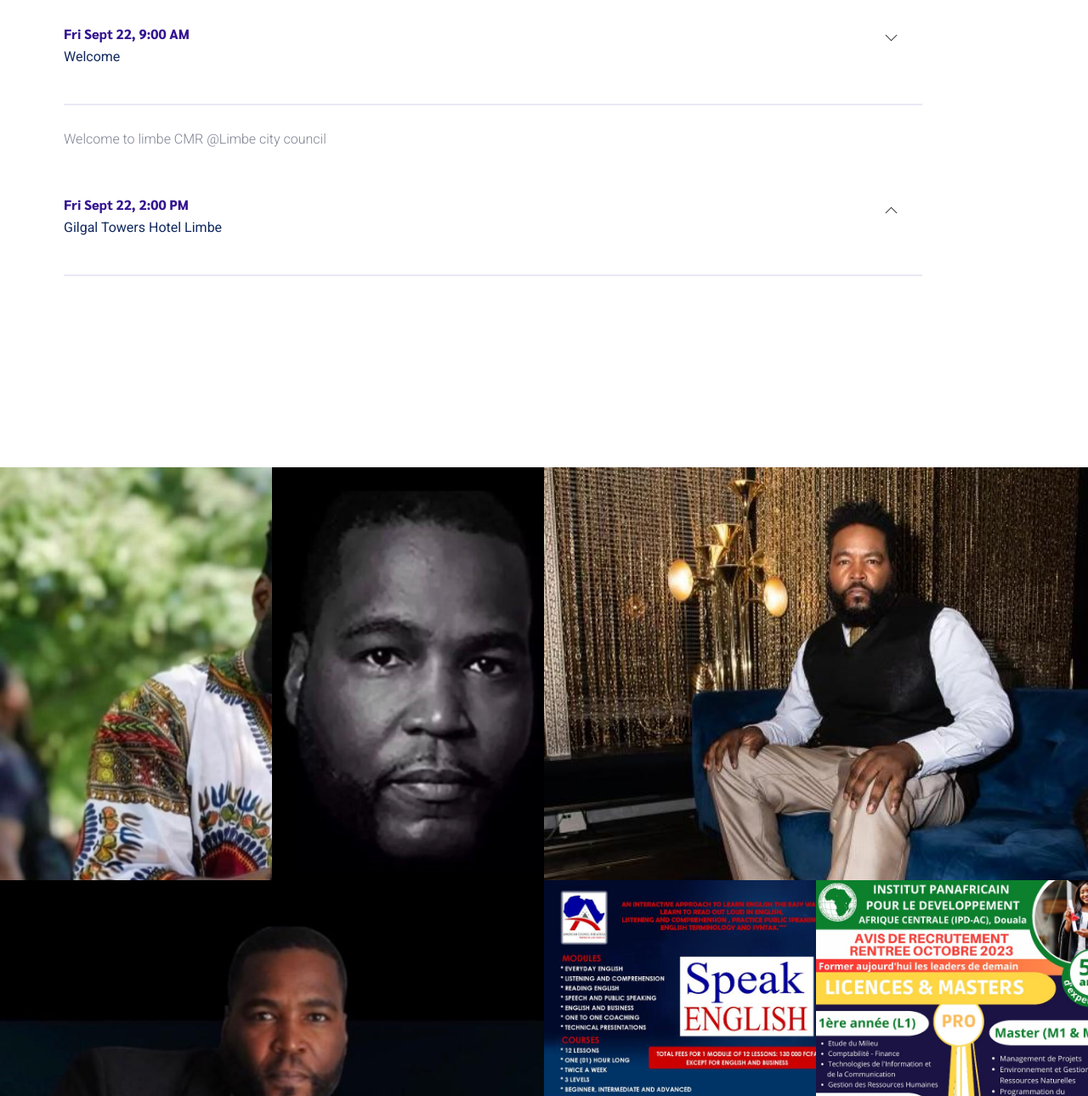
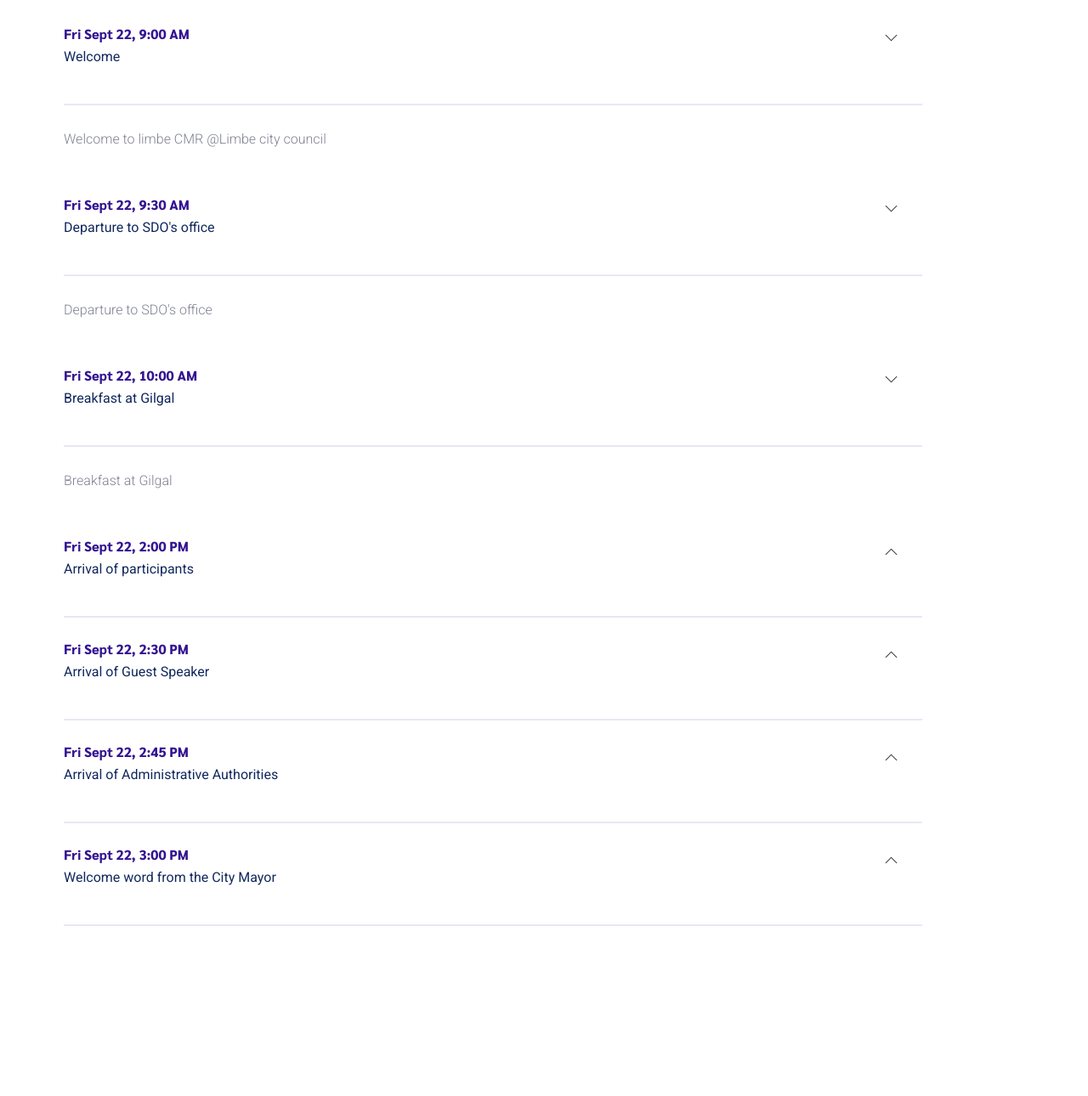
Before and after one commit to Summit-School/gilgaltowers-consference, a plain HTML site: page index.html in a window 1280 px wide. Shown: the part 3367-4657 px from the top of the page at 85% size. Drawn offline with Linux system fonts and the light colour scheme.

Commit message:
updated today's program

```diff
--- a/index.html
+++ b/index.html
@@ -555,31 +555,162 @@
                           </div>
                         </div>
                       </div>
+                      <div class="card">
+                        <div class="card-header" id="headingThree">
+                          <h2 class="mb-0">
+                            <a
+                              href="#"
+                              class="btn-link collapsed"
+                              data-toggle="collapse"
+                              data-target="#collapseThree"
+                              aria-expanded="false"
+                              aria-controls="collapseThree"
+                            >
+                              <span>Fri Sept 22, 9:30 AM</span>
+                              <p>Departure to SDO's office</p>
+                            </a>
+                          </h2>
+                        </div>
+                        <div
+                          id="collapseThree"
+                          class="collapse show"
+                          aria-labelledby="headingThree"
+                          data-parent="#accordionExample"
+                        >
+                          <div class="card-body">Departure to SDO's office</div>
+                        </div>
+                      </div>
+                      <div class="card">
+                        <div class="card-header" id="headingFour">
+                          <h2 class="mb-0">
+                            <a
+                              href="#"
+                              class="btn-link collapsed"
+                              data-toggle="collapse"
+                              data-target="#collapseFour"
+                              aria-expanded="false"
+                              aria-controls="collapseFour"
+                            >
+                              <span>Fri Sept 22, 10:00 AM</span>
+                              <p>Breakfast at Gilgal</p>
+                            </a>
+                          </h2>
+                        </div>
+                        <div
+                          id="collapseFour"
+                          class="collapse show"
+                          aria-labelledby="headingFour"
+                          data-parent="#accordionExample"
+                        >
+                          <div class="card-body">Breakfast at Gilgal</div>
+                        </div>
+                      </div>
                       <!-- single-two -->
                       <div class="card">
-                        <div class="card-header" id="headingOne">
+                        <div class="card-header" id="headingFive">
                           <h2 class="mb-0">
                             <a
                               href="#"
                               class="btn-link"
                               data-toggle="collapse"
-                              data-target="#collapseOne"
+                              data-target="#collapseFive"
                               aria-expanded="true"
-                              aria-controls="collapseOne"
+                              aria-controls="collapseFive"
                             >
                               <span>Fri Sept 22, 2:00 PM</span>
-                              <p>Gilgal Towers Hotel Limbe</p>
+                              <p>Arrival of participants</p>
                             </a>
                           </h2>
                         </div>
                         <div
-                          id="collapseOne"
+                          id="collapseFive"
                           class="collapse"
-                          aria-labelledby="headingOne"
+                          aria-labelledby="headingFive"
+                          data-parent="#accordionExample"
+                        >
+                          <div class="card-body">Arrival of participants</div>
+                        </div>
+                      </div>
+                      <div class="card">
+                        <div class="card-header" id="headingSix">
+                          <h2 class="mb-0">
+                            <a
+                              href="#"
+                              class="btn-link"
+                              data-toggle="collapse"
+                              data-target="#collapseSix"
+                              aria-expanded="true"
+                              aria-controls="collapseSix"
+                            >
+                              <span>Fri Sept 22, 2:30 PM</span>
+                              <p>Arrival of Guest Speaker</p>
+                            </a>
+                          </h2>
+                        </div>
+                        <div
+                          id="collapseSix"
+                          class="collapse"
+                          aria-labelledby="headingSix"
                           data-parent="#accordionExample"
                         >
                           <div class="card-body">
-                            Business symposium on tourism & building excellence
+                            Arrival of guest speaker, Dr Umar Johnson Ifatunde
+                          </div>
+                        </div>
+                      </div>
+                      <div class="card">
+                        <div class="card-header" id="headingSeven">
+                          <h2 class="mb-0">
+                            <a
+                              href="#"
+                              class="btn-link"
+                              data-toggle="collapse"
+                              data-target="#collapseSeven"
+                              aria-expanded="true"
+                              aria-controls="collapseSeven"
+                            >
+                              <span>Fri Sept 22, 2:45 PM</span>
+                              <p>Arrival of Administrative Authorities</p>
+                            </a>
+                          </h2>
+                        </div>
+                        <div
+                          id="collapseSeven"
+                          class="collapse"
+                          aria-labelledby="headingSeven"
+                          data-parent="#accordionExample"
+                        >
+                          <div class="card-body">
+                            Arrival of Administrative Authorities and Political
+                            dignitaries
+                          </div>
+                        </div>
+                      </div>
+                      <div class="card">
+                        <div class="card-header" id="headingEight">
+                          <h2 class="mb-0">
+                            <a
+                              href="#"
+                              class="btn-link"
+                              data-toggle="collapse"
+                              data-target="#collapseEight"
+                              aria-expanded="true"
+                              aria-controls="collapseEight"
+                            >
+                              <span>Fri Sept 22, 3:00 PM</span>
+                              <p>Welcome word from the City Mayor</p>
+                            </a>
+                          </h2>
+                        </div>
+                        <div
+                          id="collapseEight"
+                          class="collapse"
+                          aria-labelledby="headingEight"
+                          data-parent="#accordionExample"
+                        >
+                          <div class="card-body">
+                            Welcome word from the City Mayor, A word from the
+                            host.
                           </div>
                         </div>
                       </div>
```
